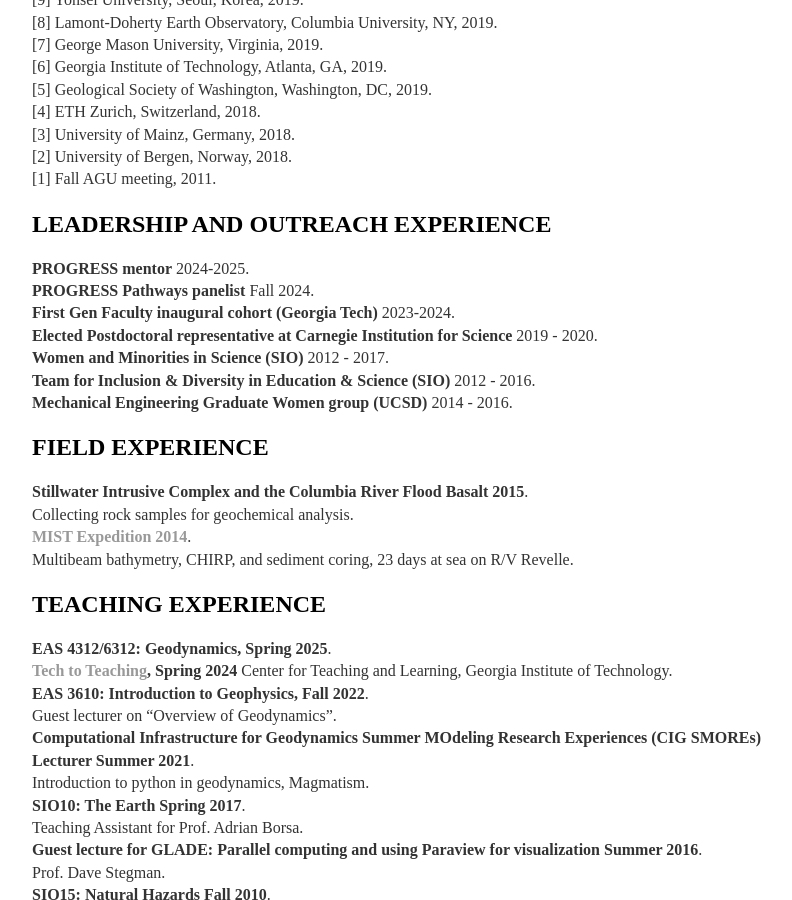
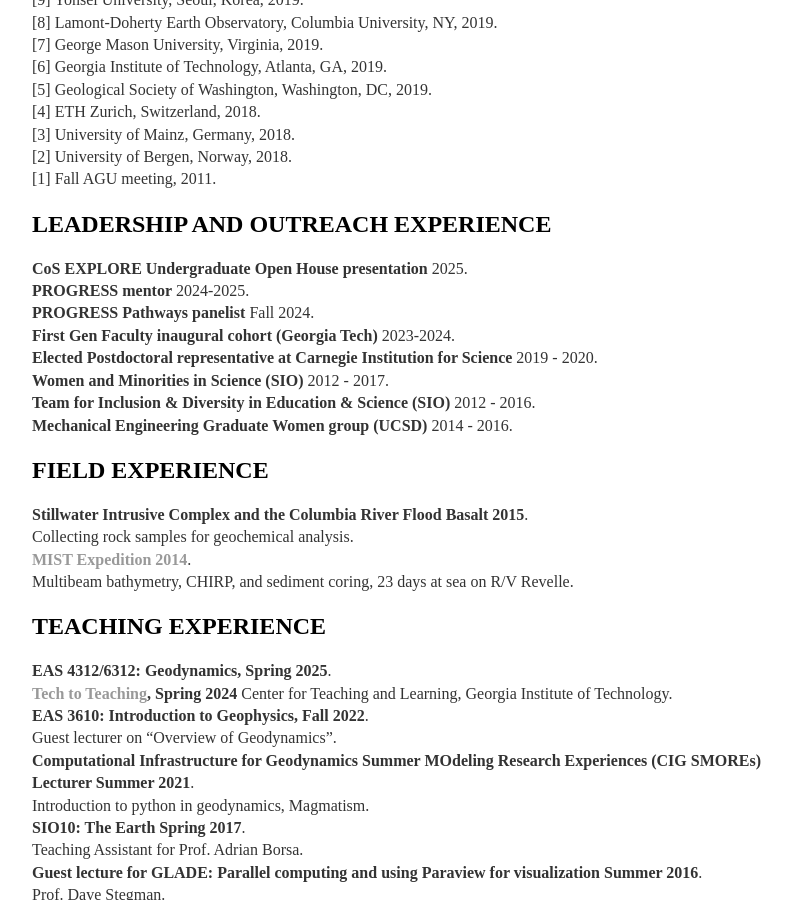
Before and after one commit to joycesim/joycesim.github.io, a Jekyll site: the page built from cv/index.md, in a window 1280 px wide and 900 px high, scrolled down 3254 px. Shown: the whole window, without its empty margins (224-1016 px from the left). Built offline with Jekyll 4.4.1, drawn with Linux system fonts in a browser that asks for light colours.

Commit message:
Update index.md

```diff
--- a/cv/index.md
+++ b/cv/index.md
@@ -122,6 +122,7 @@
 [1] Fall AGU meeting, 2011.
 
 ## LEADERSHIP AND OUTREACH EXPERIENCE
+**CoS EXPLORE Undergraduate Open House presentation** 2025.
 **PROGRESS mentor** 2024-2025.
 **PROGRESS Pathways panelist** Fall 2024.
 **First Gen Faculty inaugural cohort (Georgia Tech)** 2023-2024.
```
